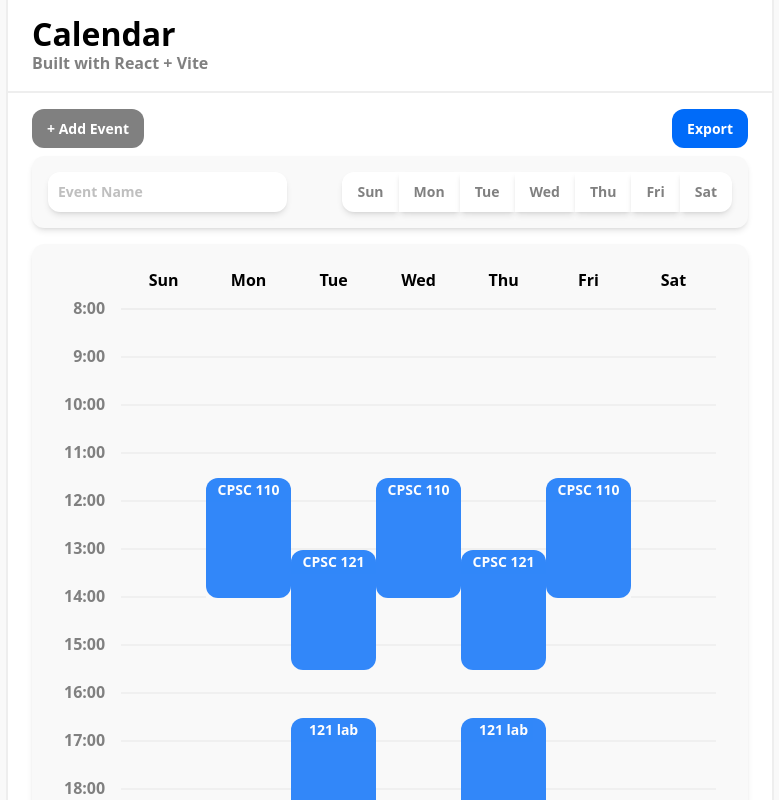
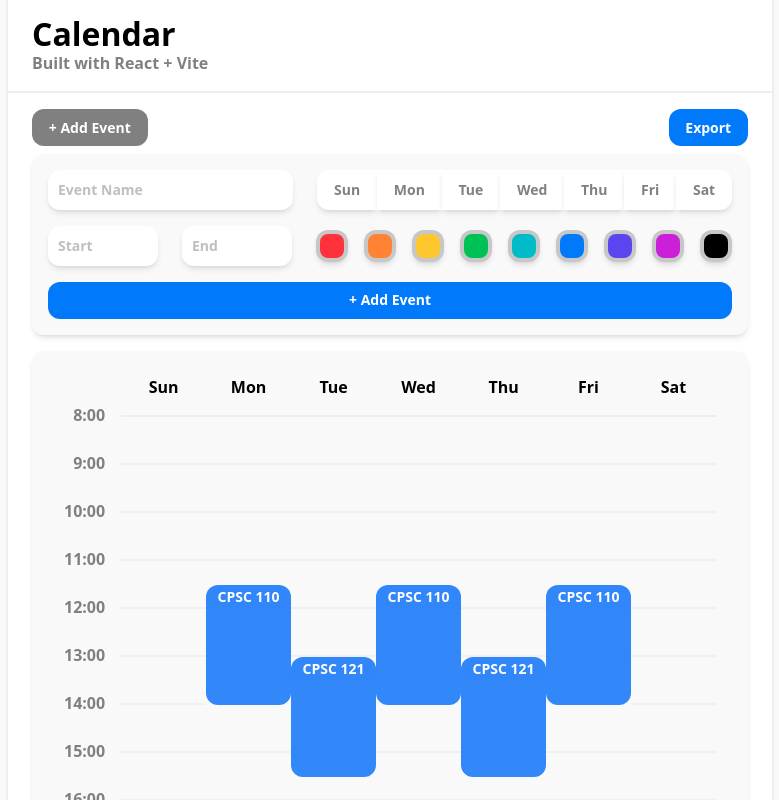
Before and after one commit to Eddiehann/calendar, a React (Vite) app: page / in a window 1280 px wide. Both pictures are taken after a click on the button "+ Add Event". Shown: the top 800 px of the page, without its empty margins (250-1029 px from the left). Built offline with nearby package versions, Linux system fonts and the light colour scheme.

Commit message:
Update dropdown tab ui, add color picker

```diff
--- a/src/App.css
+++ b/src/App.css
@@ -40,7 +40,7 @@
 
 /* fade up animation */
 .fade-up section {
-  animation: up 0.8s ease-in-out forwards;
+  animation: up 0.5s ease-in-out forwards;
   opacity: 0;
 }
 
@@ -52,7 +52,7 @@
 
 /* fade right animation */
 .fade-right header {
-  animation: right 0.8s ease-in-out forwards;
+  animation: right 0.5s ease-in-out forwards;
   opacity: 0;
 }
 
--- a/src/components/Button.jsx
+++ b/src/components/Button.jsx
@@ -45,35 +45,35 @@ function Button() {
       <div className="flex justify-between gap-4">
         <button
           onClick={() => setDropDown(dropDown === true ? false : true)}
-          className={`${dropDown == true ? 'bg-[#808080]' : 'bg-[#006bf9]'}
-                      "transition text-sm text-white rounded-xl hover:opacity-80"`}>
+          className={`${dropDown == true ? 'bg-[#808080]' : 'hover:opacity-75'}
+                      transition text-sm rounded-xl text-white bg-[#0079fa]`}>
           + Add Event
         </button>
 
-				<button className="text-sm text-white bg-[#006bf9] rounded-xl hover:opacity-80">
+				<button className="text-sm bg-[#0079fa] rounded-xl hover:opacity-75 text-white">
           Export
         </button>
       </div>
 
       { dropDown === true && (
 			<div className="grid w-full rounded-xl bg-[#f9f9f9]
-											gap-2 p-4 shadow-md transition fade-down">
-				<section className="flex justify-between fade-down transition">
+											gap-4 p-4 shadow-md transition fade-down">
+				<section className="flex justify-between fade-down transition gap-6">
 					<input type="text" id="name" class="bg-white shadow-md
-					border-[#eeeeee] text-[#808080] text-sm rounded-xl
-					focus:ring-blue-500 focus:border-blue-500 p-2.5 required"
+					border-[#eeeeee] text-[#808080] text-sm rounded-xl w-full
+					focus:ring-[#0079fa] focus:border-[#0079fa] p-2.5 required"
 							placeholder="Event Name" required />
 
 					<div className = "flex">
 						{daysOfWeek.map((day, index) => (
 							<button
 								key={day}
-								onClick={() => toggleDay(day,)}
+								onClick={() => toggleDay(day)}
 								className={`shadow-md
 									${getRoundedDays(index)}
 									${day == 'Sun' ? 'rounded-l-xl' : ''}
 									${day == 'Sat' ? 'rounded-r-xl' : ''}
-									${selectedDays.includes(day) ? 'bg-[#006bf9] text-white' : 'bg-white'}`}
+									${selectedDays.includes(day) ? 'bg-[#0079fa] text-white' : 'bg-white'}`}
 							>
 								{day}
 							</button>
@@ -81,6 +81,36 @@ function Button() {
 					</div>
 				</section>
 
+        <section className="flex justify-between fade-down transition">
+          <div className="flex gap-6 ">
+            <input type="text" id="name" class="bg-white shadow-md
+            border-[#eeeeee] text-[#808080] text-sm rounded-xl w-full flex-1
+            focus:ring-[#0079fa] focus:border-[#0079fa] p-2.5 required"
+                placeholder="Start" required />
+            <input type="text" id="name" class="bg-white shadow-md
+            border-[#eeeeee] text-[#808080] text-sm rounded-xl w-full flex-1
+            focus:ring-[#0079fa] focus:border-[#0079fa] p-2.5 required"
+                placeholder="End" required />
+
+            <div className="flex justify-between items-center gap-4">
+              <button className="circle-button shadow-md bg-[#ff313b]"></button>
+              <button className="circle-button shadow-md bg-[#ff8333]"></button>
+              <button className="circle-button shadow-md bg-[#ffc72e]"></button>
+              <button className="circle-button shadow-md bg-[#00c155]"></button>
+              <button className="circle-button shadow-md bg-[#00bbc8]"></button>
+              <button className="circle-button shadow-md bg-[#0079fa]"></button>
+              <button className="circle-button shadow-md bg-[#5b45ee]"></button>
+              <button className="circle-button shadow-md bg-[#cb20d7]"></button>
+              <button className="circle-button shadow-md bg-black"></button>
+            </div>
+          </div>
+        </section>
+
+        <section>
+            <button className="text-sm bg-[#0079fa] rounded-xl hover:opacity-75 text-white w-full">
+             + Add Event
+            </button>
+          </section>
 			</div>)}
     </div>
   )
--- a/src/index.css
+++ b/src/index.css
@@ -38,10 +38,20 @@ h1 {
 }
 
 button {
-  border: 1px solid transparent;
-  padding: 0.6em 1em;
+  padding: 0.6em 1.2em;
   font-weight: 700;
   cursor: pointer;
   font-size: var(--text-sm);
   line-height: var(--tw-leading, var(--text-sm--line-height));
 }
+
+button.circle-button {
+  width: 2rem;
+  height: 2rem;
+  border-color: #c7c7c7;
+  border-width: 4px;
+  padding: 0;
+  border-radius: 12px;
+  font-size: 0; /* remove text space */
+  line-height: 0;
+}
```
Also changed, not shown: src/App.jsx (line endings or trailing spaces).
